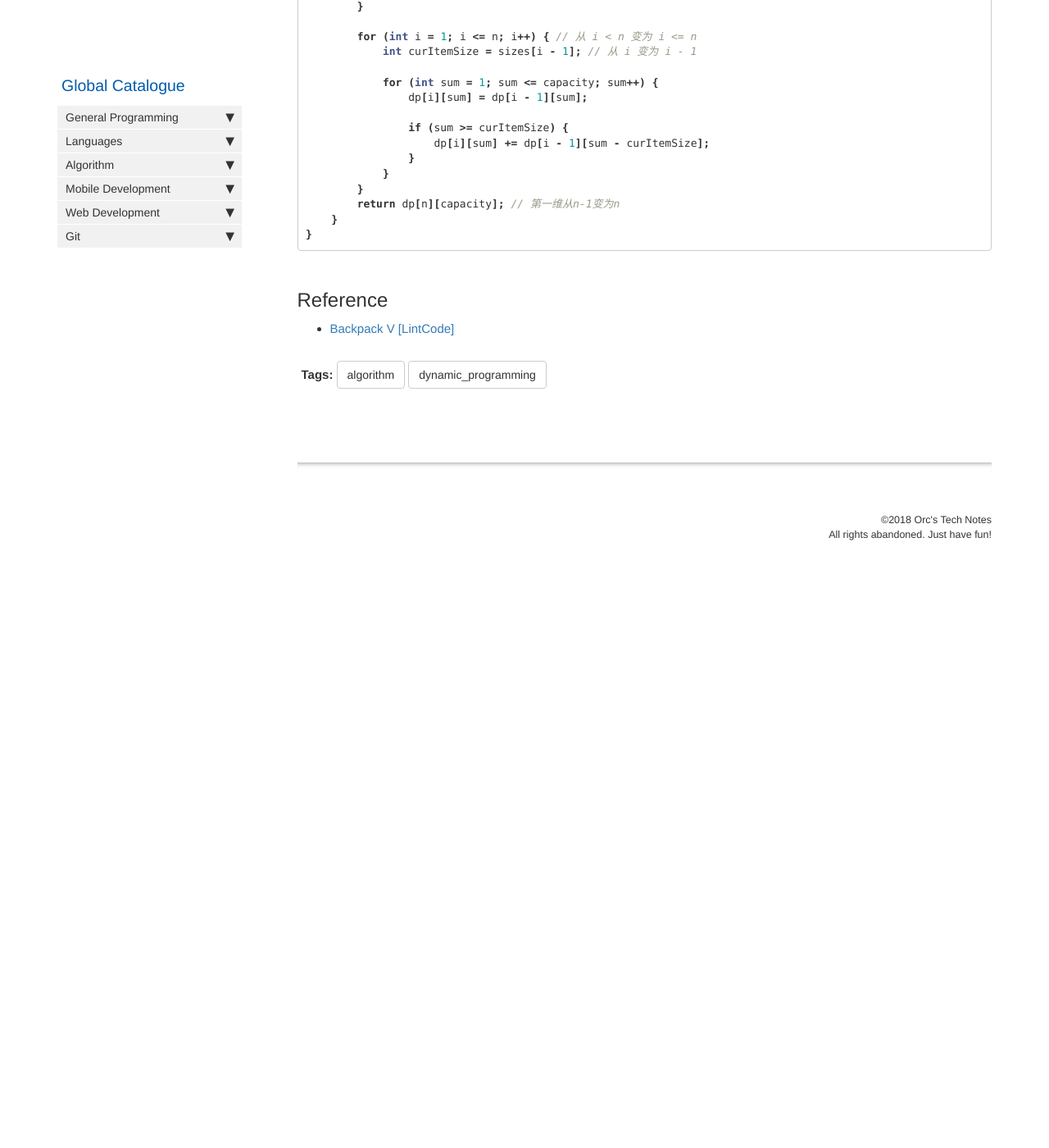
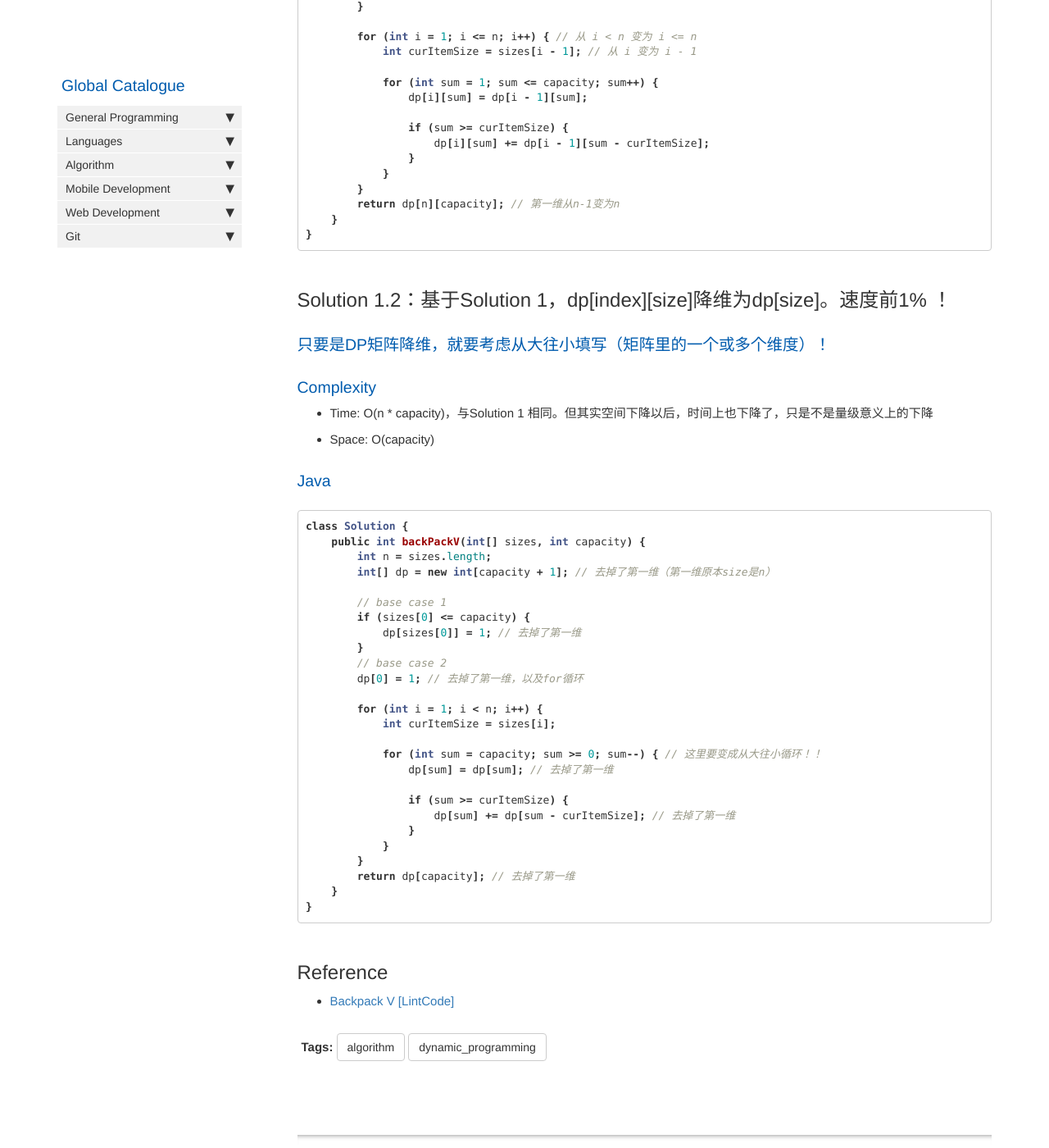
Before and after one commit to HungryOrc/hungryorc.github.io, a Jekyll site: the page built from pages/algorithm/algorithm_backpack_0or1_1attr_exactFill_returnNumOfSolutions.md, in a window 1280 px wide and 1400 px high, scrolled down 2177 px. Shown: the whole window at 82% size. Built offline with Jekyll 4.4.1, drawn with Linux system fonts in a browser that asks for light colours; nearby versions of some CDN libraries; comment, search, counter and statistics services are not loaded; before the commit the page ends 2888 px from its top, so only the background shows below that; some of the changed text lies outside the part shown.

Commit message:
Update algorithm_backpack_0or1_1attr_exactFill_returnNumOfSolutions.md

````diff
--- a/pages/algorithm/algorithm_backpack_0or1_1attr_exactFill_returnNumOfSolutions.md
+++ b/pages/algorithm/algorithm_backpack_0or1_1attr_exactFill_returnNumOfSolutions.md
@@ -18,7 +18,7 @@ toc: false
 ### Example
 略
 
-## Solution 1：二维DP
+## Solution 1：二维DP，速度前50%
 * `int dp[i][s]`：使用数组里 index为0到i 的items中的任意几个，一共有多少种不同的组合方式，能正好组成总 size = s。
 * `int dp[][] = new int[number of items][capacity of backpack + 1]`
 * Base Cases
@@ -67,7 +67,7 @@ class Solution {
 }
 ```
 
-## Solution 1.1：基于Solution 1，使用Offset One方法，简化代码
+## Solution 1.1：基于Solution 1，使用Offset One方法，简化代码。速度前50%
 所谓的Offset One方法，就是：dp[i][j] 里的 i 原本意思是 index为i的元素，现在意思是 **第i个** 元素。这样设置以后，对有些题目，代码能简化不少，对有些题目作用不明显
 
 Offset One方法不能降低时间和空间复杂度
@@ -105,6 +105,44 @@ class Solution {
 }
 ```
 
+## Solution 1.2：基于Solution 1，dp[index][size]降维为dp[size]。速度前1% ！
+
+### 只要是DP矩阵降维，就要考虑从大往小填写（矩阵里的一个或多个维度）！
+
+### Complexity
+* Time: O(n * capacity)，与Solution 1 相同。但其实空间下降以后，时间上也下降了，只是不是量级意义上的下降
+* Space: O(capacity)
+
+### Java
+```java
+class Solution {
+    public int backPackV(int[] sizes, int capacity) {
+        int n = sizes.length;
+        int[] dp = new int[capacity + 1]; // 去掉了第一维（第一维原本size是n）
+
+        // base case 1
+        if (sizes[0] <= capacity) {
+            dp[sizes[0]] = 1; // 去掉了第一维
+        }
+        // base case 2
+        dp[0] = 1; // 去掉了第一维，以及for循环
+
+        for (int i = 1; i < n; i++) {
+            int curItemSize = sizes[i];
+
+            for (int sum = capacity; sum >= 0; sum--) { // 这里要变成从大往小循环！！
+                dp[sum] = dp[sum]; // 去掉了第一维
+
+                if (sum >= curItemSize) {
+                    dp[sum] += dp[sum - curItemSize]; // 去掉了第一维
+                }
+            }
+        }
+        return dp[capacity]; // 去掉了第一维
+    }
+}
+```
+
 ## Reference
 * [Backpack V [LintCode]](https://www.lintcode.com/problem/backpack-v/description)
 
````
